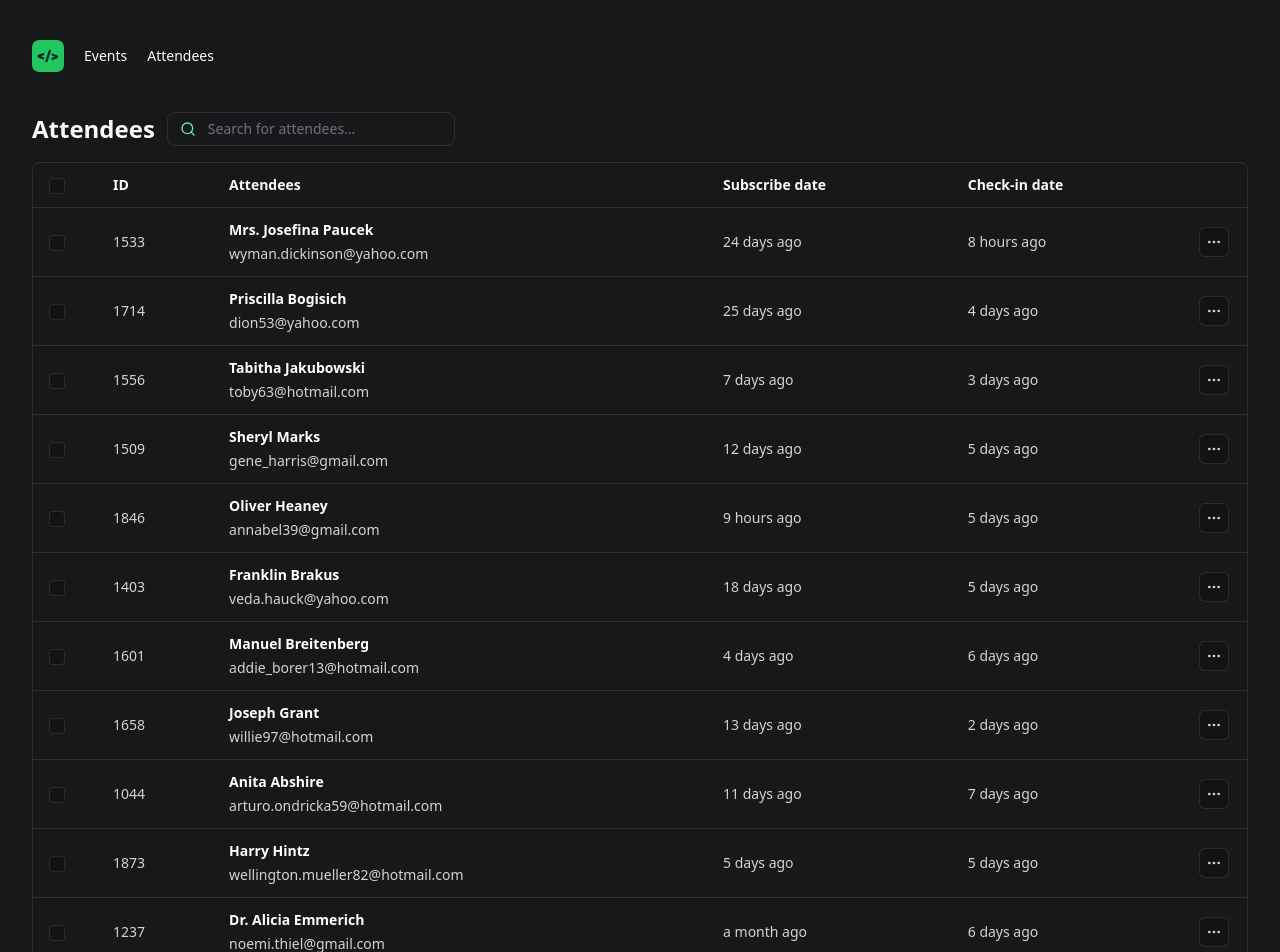
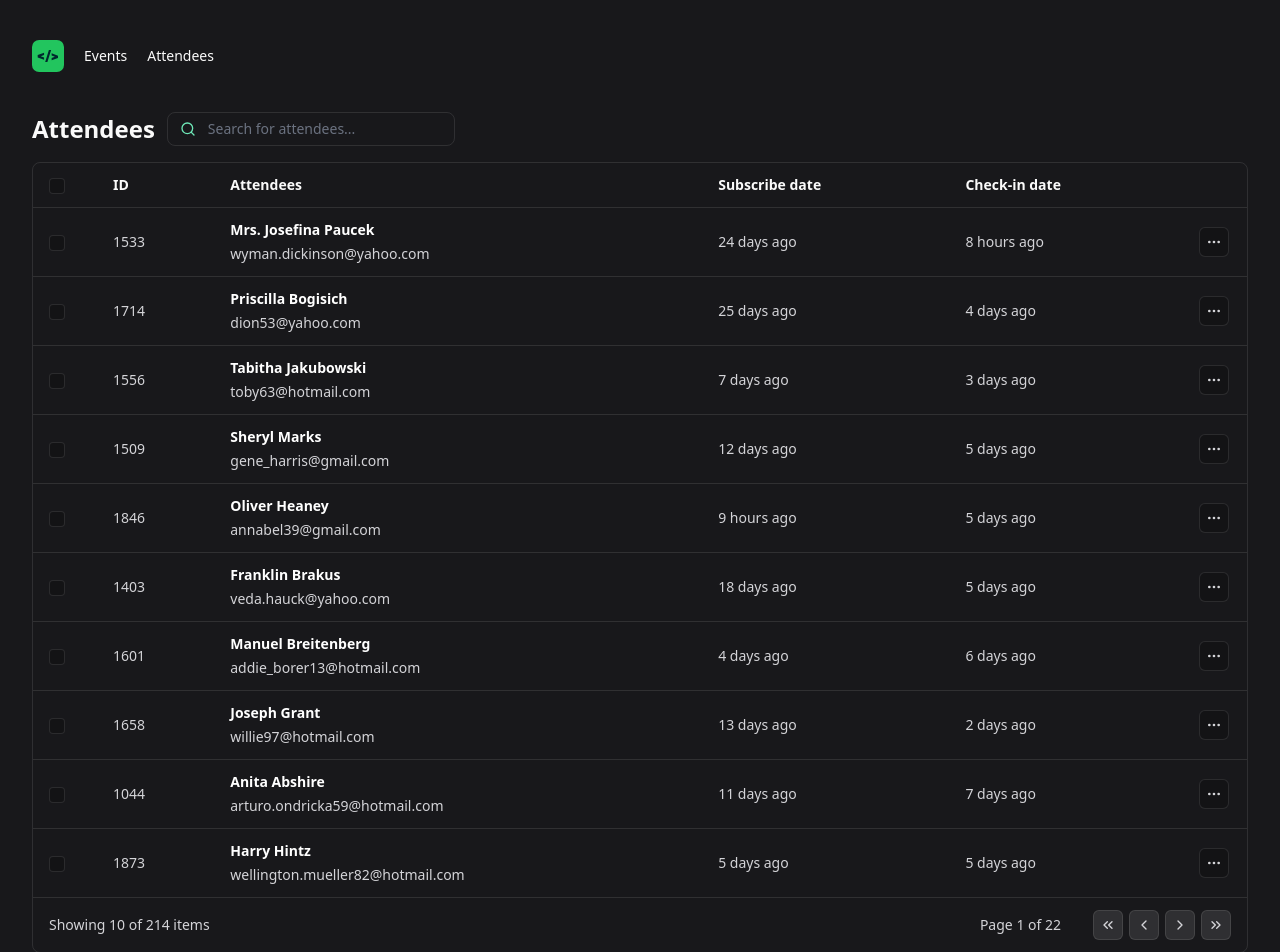
Before and after one commit to rdg-404/NLW-Unite, a React (Vite) app: page / in a window 1280 px wide. Shown: the top 952 px of the page. Built offline with nearby package versions, Linux system fonts and the light colour scheme.

Commit message:
create pagination

```diff
--- a/src/components/attendee-list.tsx
+++ b/src/components/attendee-list.tsx
@@ -20,11 +20,29 @@ dayjs.extend(relativeTime)
 
 export function Attendee() {
   const [search, setSearch] = useState('')
+  const [page, setPage] = useState(1)
+
+  const totalPages = Math.ceil(attendees.length / 10)
 
   function onSearchInputChanged(event: ChangeEvent<HTMLInputElement>) {
     setSearch(event.target.value)
   }
 
+  function goToFirstPage() {
+    setPage(1)
+  }
+
+  function goToNextPage() {
+    setPage(page + 1)
+  }
+
+  function goToPreviousPage() {
+    setPage(page - 1)
+  }
+
+  function goToLastPage() {
+    setPage(totalPages)
+  }
   return (
     <div className="flex flex-col gap-4">
       <div className="flex gap-3 items-center">
@@ -58,7 +76,7 @@ export function Attendee() {
           </tr>
         </thead>
         <tbody>
-          {attendees.map((attendee) => {
+          {attendees.slice((page - 1) * 10, page * 10).map((attendee) => {
             return (
               <TableRow key={attendee.id} className="border-b border-white/10">
                 <TableCell>
@@ -89,22 +107,32 @@ export function Attendee() {
         </tbody>
         <tfoot>
           <tr>
-            <TableCell colSpan={3}>Showing 10 of 223 items</TableCell>
+            <TableCell colSpan={3}>
+              Showing 10 of {attendees.length} items
+            </TableCell>
             <TableCell className="text-right" colSpan={3}>
               <div className="inline-flex items-center gap-8">
-                <span>Page 1 of 23</span>
+                <span>
+                  Page {page} of {totalPages}
+                </span>
 
                 <div className=" flex gap-1.5">
-                  <IconButton>
+                  <IconButton onClick={goToFirstPage} disabled={page === 1}>
                     <ChevronsLeft className="size-4" />
                   </IconButton>
-                  <IconButton>
+                  <IconButton onClick={goToPreviousPage} disabled={page === 1}>
                     <ChevronLeft className="size-4" />
                   </IconButton>
-                  <IconButton>
+                  <IconButton
+                    onClick={goToNextPage}
+                    disabled={page === totalPages}
+                  >
                     <ChevronRight className="size-4" />
                   </IconButton>
-                  <IconButton>
+                  <IconButton
+                    onClick={goToLastPage}
+                    disabled={page === totalPages}
+                  >
                     <ChevronsRight className="size-4" />
                   </IconButton>
                 </div>
--- a/src/data/attendee.ts
+++ b/src/data/attendee.ts
@@ -1,6 +1,6 @@
 import { faker } from '@faker-js/faker'
 
-export const attendees = Array.from({ length: 200 }).map(() => {
+export const attendees = Array.from({ length: 214 }).map(() => {
   return {
     id: faker.number.int({ min: 1000, max: 2000 }),
     name: faker.person.fullName(),
```
